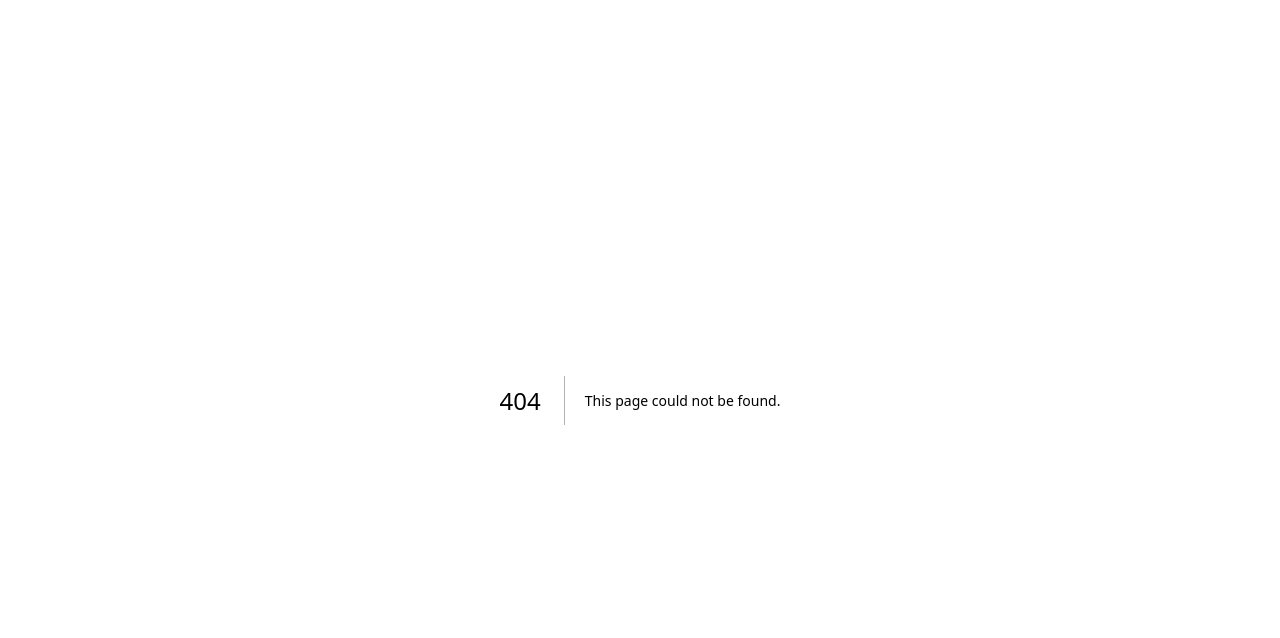
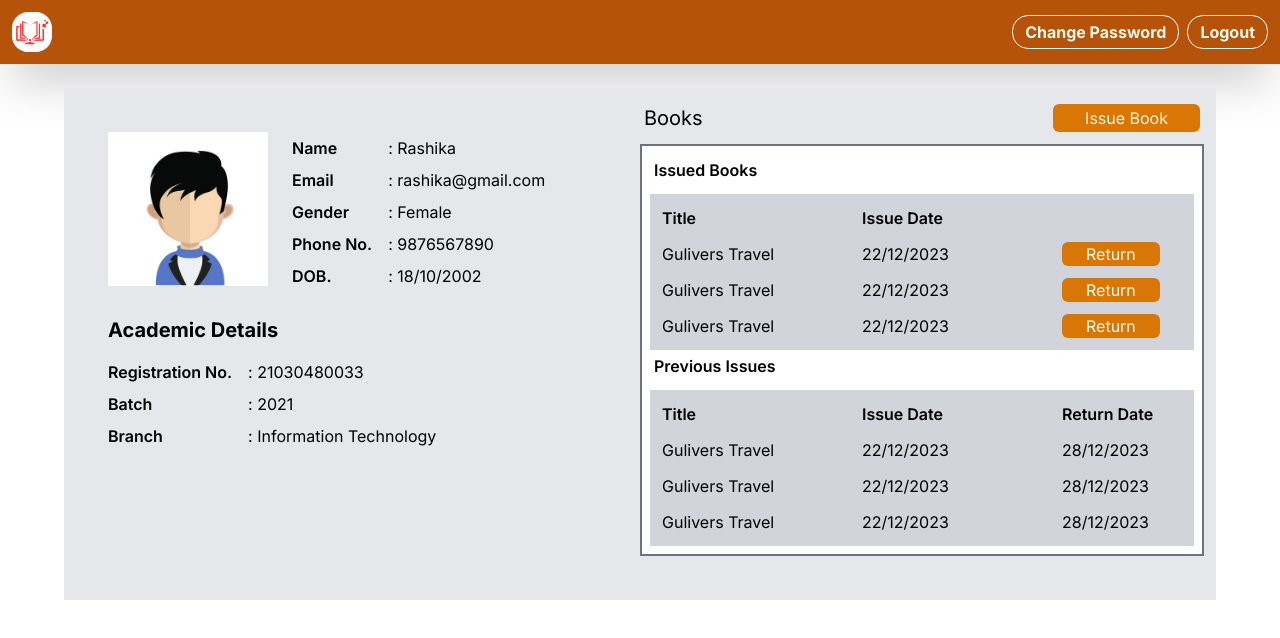
Before and after one commit to Rashika1810/Pustakalay-frontend, a Next.js app in the folder pustakalay/: page /StudentDetail in a window 1280 px wide. Before the commit this address had no page. Shown: the top 638 px of the page. Built offline with nearby package versions, Linux system fonts and the light colour scheme.

Commit message:
student details page created

```diff
--- /dev/null
+++ b/pustakalay/app/StudentDetail/page.jsx
@@ -0,0 +1,12 @@
+import Details from '@/components/Details'
+import React from 'react'
+
+const page = () => {
+  return (
+    <div className='mt-12'>
+      <Details/>
+    </div>
+  )
+}
+
+export default page
--- a/pustakalay/app/StudentRegister/page.jsx
+++ b/pustakalay/app/StudentRegister/page.jsx
@@ -28,7 +28,7 @@ const page = () => {
         const user = JSON.parse(userData);
         const token = user.token;
 
-        const resp = await axios.post('https://pustakalay-backend.vercel.app/librarian/register/student', formData, {
+        const resp = await axios.post('https://pustakalay-backend.vercel.app/librarian/students', formData, {
           headers: {
             'Content-Type': 'application/json',
             'Authorization': `Token ${token}`,
@@ -61,7 +61,6 @@ const page = () => {
 
   return (
     <div>
-      <Navbar />
       <div className='p-10'>
         <div className='text-center text-4xl font-semibold text-amber-600 mb-10'>Register a New Student</div>
         <form>
--- a/pustakalay/app/globals.css
+++ b/pustakalay/app/globals.css
@@ -8,11 +8,6 @@
   @variants responsive {
     .no-scrollbar::-webkit-scrollbar {
       display: none;
-    }
-    ,
-    no-scrollbar {
-      -ms-overflow-style: none; /* IE and Edge */
-      scrollbar-width: none; /* Firefox */
     }
   }
 }
--- a/pustakalay/app/layout.js
+++ b/pustakalay/app/layout.js
@@ -1,17 +1,21 @@
-import { Inter } from 'next/font/google'
-import './globals.css'
+import { Inter } from "next/font/google";
+import "./globals.css";
+import Navbar from "@/components/Navbar";
 
-const inter = Inter({ subsets: ['latin'] })
+const inter = Inter({ subsets: ["latin"] });
 
 export const metadata = {
-  title: 'Create Next App',
-  description: 'Generated by create next app',
-}
+  title: "Pustakalay",
+  description: "Generated by create next app",
+};
 
 export default function RootLayout({ children }) {
   return (
     <html lang="en">
-      <body className={inter.className}>{children}</body>
+      <body className={inter.className}>
+        <Navbar />
+        {children}
+      </body>
     </html>
-  )
+  );
 }
--- a/pustakalay/app/page.js
+++ b/pustakalay/app/page.js
@@ -13,7 +13,6 @@ export default function Home() {
   }, []);
   return (
     <div>
-      <Navbar />
       <div className=" flex flex-col gap-5 p-10">
         <h1 className="text-7xl text-center font-semibold text-amber-600">
           {" "}
--- /dev/null
+++ b/pustakalay/components/Details.jsx
@@ -0,0 +1,169 @@
+'use client'
+import React, { useState } from 'react'
+
+const Details = () => {
+
+
+
+    const [isModalOpen, setModalOpen] = useState(false);
+
+  const openModal = () => {
+    setModalOpen(true);
+  };
+
+  const closeModal = () => {
+    setModalOpen(false);
+  };
+
+  const handleSubmit = (event) => {
+    // Handle form submission logic here
+    event.preventDefault();
+    // Additional logic can be added based on your requirements
+    closeModal();
+  };
+  return (
+
+        <div className='bg-gray-200 h-[32rem] w-[72rem] p-3 mx-auto'>
+            <div className='grid grid-cols-2'>
+
+                {/* left section */}
+                <div className='flex flex-col gap-6 p-8'>
+                    {/* personal details */}
+                    <div className='flex gap-6'>
+                        {/* image */}
+                        <div className='w-40 h-40'>
+                            <img src="/images/avtaar.jpg" alt="" />
+                        </div>
+                        {/* details */}
+                        <div className='flex gap-4 items-center'>
+                            <div className='flex flex-col gap-2 font-semibold'>
+                                <div>Name  </div>
+                                <div>Email</div>
+                                <div>Gender</div>
+                                <div>Phone No.</div>
+                                <div>DOB.</div>
+                            </div>
+                            <div className='flex flex-col gap-2'>
+                                <div><span>: </span>Rashika</div>
+                                <div><span>: </span>rashika@gmail.com</div>
+                                <div><span>: </span>Female</div>
+                                <div><span>: </span>9876567890</div>
+                                <div><span>: </span>18/10/2002</div>
+                            </div>
+                        </div>
+                    </div>
+                    {/* academic details */}
+                    <div className='flex flex-col gap-4'>
+                        <div className='font-bold text-xl'>Academic Details</div>
+                        <div className='flex gap-4'>
+                            <div className='flex flex-col gap-2 font-semibold'>
+                                <div>Registration No.</div>
+                                <div>Batch</div>
+                                <div>Branch</div>
+                            </div>
+                            <div className='flex flex-col gap-2'>
+                                <div><span>: </span>21030480033</div>
+                                <div><span>: </span>2021</div>
+                                <div><span>: </span>Information Technology</div>
+                            </div>
+                        </div>
+                    </div>
+                </div>
+
+                {/* right section */}
+                <div className='flex flex-col gap-2'>
+
+                    <div className='flex justify-between p-1'>
+                        <div className='text-xl'>Books</div>
+                        <div className='flex'>
+                            <button onClick={openModal} className=' cursor-pointer px-8 rounded-md bg-amber-600 text-amber-50'>Issue Book</button>
+                       </div>
+                    </div>
+
+                    {isModalOpen && (
+        <div className="modal">
+          <div className="modal-content">
+            <span className="close" onClick={closeModal}>&times;</span>
+            <form onSubmit={handleSubmit}>
+              {/* Your form fields go here */}
+              <label>
+                Example Input:
+                <input type="text" />
+              </label>
+              <button type="submit">Submit</button>
+            </form>
+          </div>
+        </div>
+      )}
+
+                    <div className='  border-2 border-gray-500 bg-white p-2'>
+                        {/* issued books */}
+                        <div className='flex flex-col gap-2'>
+                            <div className='font-semibold p-1'>Issued Books</div>
+                            <div className='bg-gray-300 flex flex-col gap-3 p-3'>
+                                <div className='grid grid-cols-3 font-semibold gap-20'>
+                                    <div>Title</div>
+                                    <div>Issue Date</div>
+                                </div>
+                                <div className='grid grid-cols-3 gap-20'>
+                                    <div>Gulivers Travel</div>
+                                    <div>22/12/2023</div>
+                                    <div>
+                                        <button className=' cursor-pointer px-6 rounded-md bg-amber-600 text-amber-50'>Return</button>
+                                     </div>
+                                </div>
+                                <div className='grid grid-cols-3 gap-20'>
+                                    <div>Gulivers Travel</div>
+                                    <div>22/12/2023</div>
+                                    <div>
+                                        <button className=' cursor-pointer px-6 rounded-md bg-amber-600 text-amber-50'>Return</button>
+                                  </div>
+                                </div>
+                                <div className='grid grid-cols-3 gap-20'>
+                                    <div>Gulivers Travel</div>
+                                    <div>22/12/2023</div>
+                                    <div>
+                                        <button className=' cursor-pointer px-6 rounded-md bg-amber-600 text-amber-50'>Return</button>
+                                      </div>
+                                </div>
+                            </div>
+                        </div>
+
+                        {/* previous booked */}
+                        <div className='flex flex-col gap-2'>
+                            <div className='font-semibold p-1'>Previous Issues </div>
+                            <div className='bg-gray-300 flex flex-col gap-3 p-3'>
+                                <div className='grid grid-cols-3 font-semibold gap-20'>
+                                    <div>Title</div>
+                                    <div>Issue Date</div>
+                                    <div>Return Date</div>
+                                </div>
+                                <div className='grid grid-cols-3 gap-20'>
+                                    <div>Gulivers Travel</div>
+                                    <div>22/12/2023</div>
+                                    <div>28/12/2023</div>
+                                </div>
+                                <div className='grid grid-cols-3 gap-20'>
+                                    <div>Gulivers Travel</div>
+                                    <div>22/12/2023</div>
+                                    <div>28/12/2023</div>
+                                </div>
+                                <div className='grid grid-cols-3 gap-20'>
+                                    <div>Gulivers Travel</div>
+                                    <div>22/12/2023</div>
+                                    <div>28/12/2023</div>
+                                </div>
+
+                            </div>
+                        </div>
+                    </div>
+
+
+
+                </div>
+            </div>
+        </div>
+  )
+}
+
+export default Details
--- a/pustakalay/components/Navbar.jsx
+++ b/pustakalay/components/Navbar.jsx
@@ -12,7 +12,7 @@ const Navbar = () => {
     push('/AdminLogin');
   }
   return (
-    <div className='w-[100%] h-[85%] no-scrollbar'>
+    <div className='h-10 w-auto'>
 
     <nav className=" bg-amber-700 p-3 flex justify-between items-center shadow-2xl">
     <Link href="/" className="flex items-center ">
```
Also changed, not shown: pustakalay/public/images/avtaar.jpg (added).
